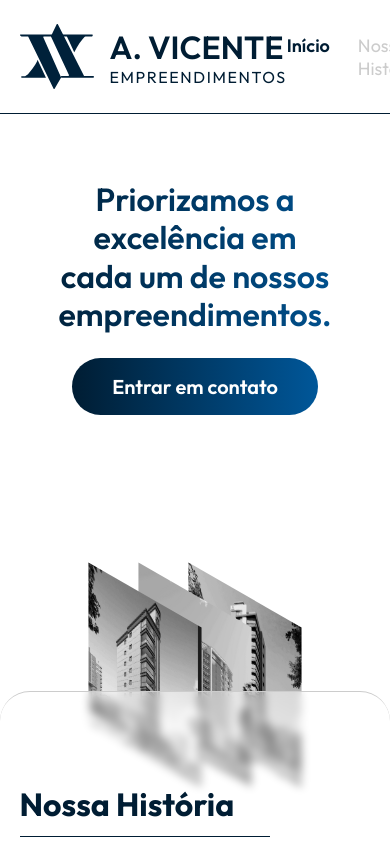
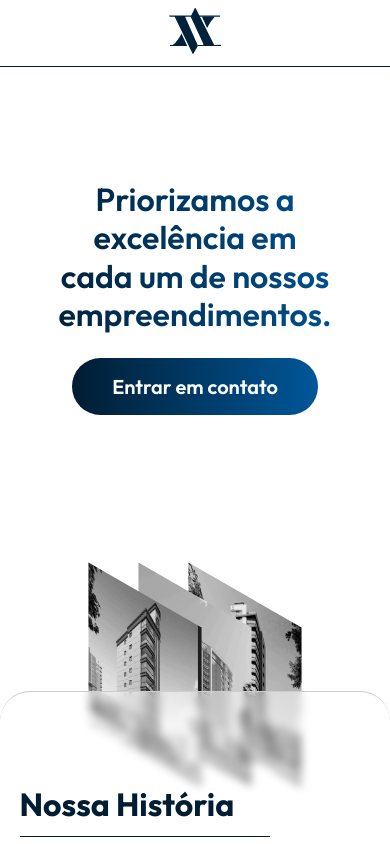
Before and after one commit to iblamedio/vicente-inst, a React (Vite) app: page / in a window 390 px wide. Shown: the top 844 px of the page. Built offline with nearby package versions, Linux system fonts and the light colour scheme.

Commit message:
fixed header

```diff
--- a/src/App.tsx
+++ b/src/App.tsx
@@ -24,7 +24,7 @@ function App() {
       <section id="inicio" className="first">
         <div className="content">
           <h1>Priorizamos a excelência em cada um de nossos empreendimentos.</h1>
-          <button>Entrar em contato</button>
+          <a href="#contato"><button>Entrar em contato</button></a>
           <div className="hero-fotos">
             <img src={mariaDolores} alt="Maria Dolores" />
             <img src={aruna} alt="Aruna" />
--- /dev/null
+++ b/src/components/Header/header-mobile.css
@@ -0,0 +1,23 @@
+@media (max-width:800px) {
+    header {
+        padding:1rem 0;
+    }
+    header nav {
+        display:none;
+    }
+    header .content {
+        justify-content:center !important;
+    }
+}
+
+@media (max-width:600px) {
+    header {
+        padding:.5rem 0;
+    }
+    header .logo-text {
+        display:none !important;
+    }
+    header img {
+        width:52px;
+    }
+}
--- a/src/components/Header/index.tsx
+++ b/src/components/Header/index.tsx
@@ -2,6 +2,8 @@ import { motion, useScroll } from 'motion/react';
 
 
 import './styles.css';
+import './header-mobile.css'
+
 import vicenteLogo from '../../assets/vicente-logo.svg';
 
 export default function Header() {
@@ -13,7 +15,7 @@ export default function Header() {
             <header>
                 <div className="content">
                     <div className="logo">
-                        <img src={vicenteLogo} alt="A. Vicente" />
+                        <a href="#inicio"><img src={vicenteLogo} alt="A. Vicente" /></a>
                         <div className="logo-text">
                             <span>A. VICENTE</span>
                             <span>EMPREENDIMENTOS</span>
--- a/src/mobile.css
+++ b/src/mobile.css
@@ -6,8 +6,7 @@
         width:90%;
     }
     section.fourth .text {
-        padding-left:1rem;
-        padding-top:0;
+        padding:0 1rem;
     }
 }
 
@@ -60,6 +59,10 @@
     }
     section.fourth .form-card {
         padding:2rem 0;
+    }
+    section.fourth input[type="text"],
+    section.fourth input[type="email"] {
+        min-height:55px;
     }
 }
 
```
